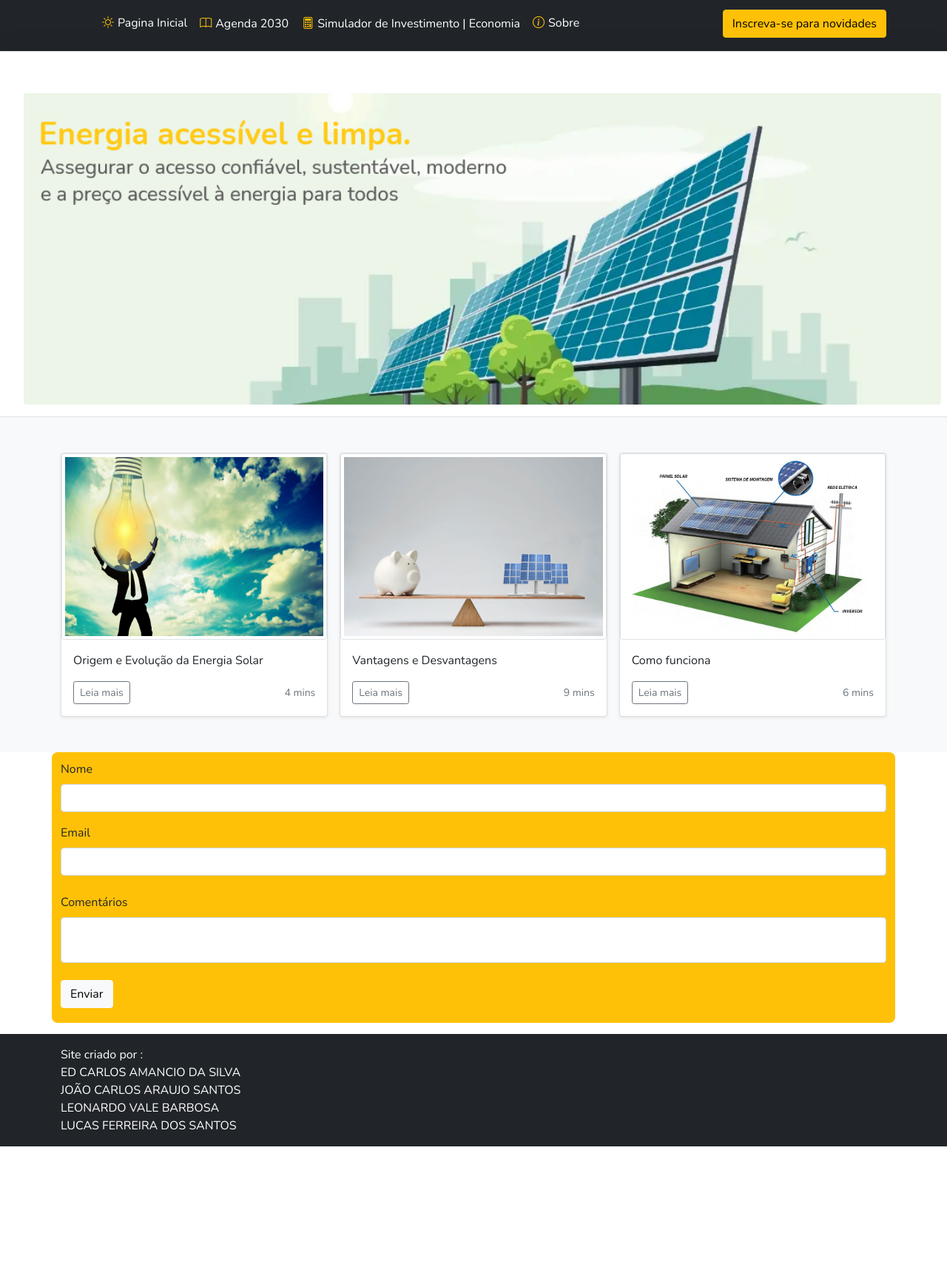
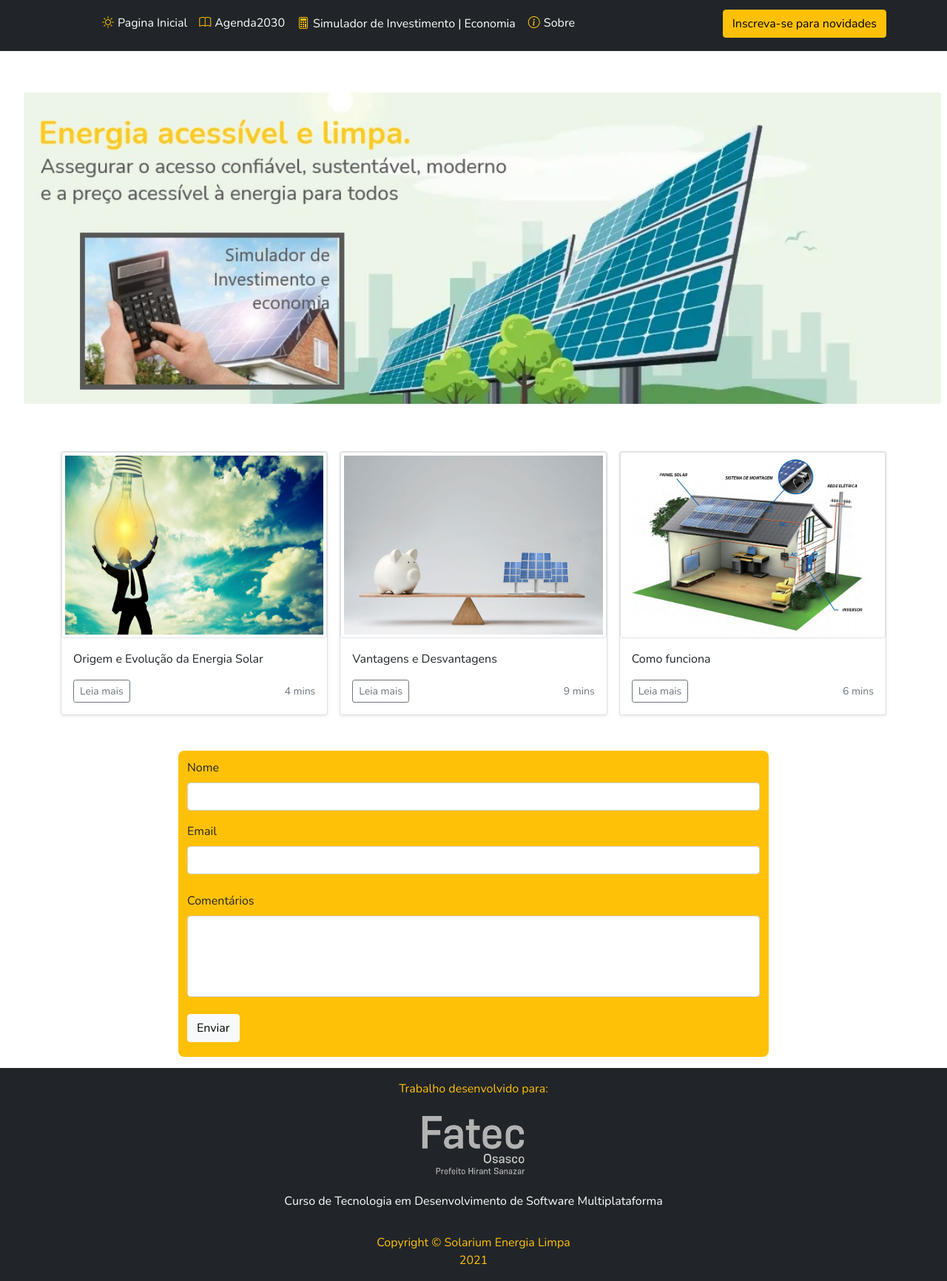
Before and after one commit to byJohnJava/SolariumEnergiaLimpa, a plain HTML site: page index.html in a window 1280 px wide. Shown: the part 200-1932 px from the top of the page at 74% size. Before the commit the page ends 1750 px from the top, so only its background shows below. Drawn offline with nearby package versions, Linux system fonts and the light colour scheme.

Commit message:
Ajustado footer e hero

```diff
--- a/index.html
+++ b/index.html
@@ -62,9 +62,8 @@
             <ul class="nav col-12 col-lg-auto me-lg-auto mb-2 justify-content-center mb-md-0">
               <li><a href="index.html" class="nav-link px-2 text-white"><i class="bi bi-brightness-high"
                     style="margin-right: 5px; color: #ffc107;"></i>Pagina Inicial</a></li>
-              <li><button type="button" class="btn btn-link nav-link px-2 text-white" data-bs-target="#modalAgenda2030"
-                  data-bs-toggle="modal"><i class="bi bi-book" style="margin-right: 5px; color: #ffc107;"></i>Agenda
-                  2030</button></li>
+              <li><a href="http://www.agenda2030.org.br/ods/7/" target="_blank" class="nav-link px-2 text-white"><i class="bi bi-book"
+                style="margin-right: 5px; color: #ffc107;"></i>Agenda2030</a></li>
               <li><button type="button" onclick="limparCampos()" class="btn btn-link nav-link px-2 text-white" data-bs-target="#modalCalculadora"
                   data-bs-toggle="modal"><i class="bi bi-calculator"
                     style="margin-right: 5px; color: #ffc107;"></i>Simulador de Investimento | Economia</button></li>
@@ -84,26 +83,6 @@
     </header>
 
     <main>
-
-      <!-- Modal Agenda 2030 -->
-      <div class="modal fade" id="modalAgenda2030" tabindex="-1" aria-labelledby="Agenda 2030" aria-hidden="true">
-        <div class="modal-dialog modal-xl">
-          <div class="modal-content">
-            <div class="modal-header bg-dark">
-              <h5 class="modal-title" id="modalAgenda2030" style="color: white;"><i class="bi bi-book"
-                  style="margin-right: 8px; color: #ffc107; font-size: 2rem;"></i>Agenda 2030</h5>
-              <button type="button" class="btn-close" data-bs-dismiss="modal" aria-label="Close"
-                style="background-color: white !important;"></button>
-            </div>
-            <div class="modal-body">
-              <iframe src="http://www.agenda2030.org.br/sobre/" frameborder="0" width="1100" height="2000"></iframe>
-            </div>
-            <div class="modal-footer">
-              <button type="button" class="btn btn-secondary" data-bs-dismiss="modal">Fechar</button>
-            </div>
-          </div>
-        </div>
-      </div>
 
       <!-- Modal Calculadora -->
       <div class="modal fade" id="modalCalculadora" tabindex="-1" aria-labelledby="Calculadora de Investimento" aria-hidden="true">
@@ -165,14 +144,14 @@
       </div>
 
       <!-- Hero -->
-      <div class="row p-4 pb-0 pe-lg-0 pt-lg-5 align-items-center rounded-3 border shadow-lg">
+      <div class="row p-4 pb-0 pe-lg-0 pt-lg-5 align-items-center rounded-3">
         <div class="mx-auto my-2">
           <h1 class="display-4 fw-normal">
-            <img src="img/hero.png" width="1240" class="img-fluid rounded mx-auto d-block" alt=""></h1>
+            <img src="img/hero2.png" width="1240" class="img-fluid rounded mx-auto d-block" alt=""></h1>
         </div>
       </div>
 
-      <div class="album py-5 bg-light">
+      <div class="album py-5">
         <div class="container">
 
           <div class="row row-cols-1 row-cols-sm-2 row-cols-md-3 g-3">
@@ -239,7 +218,7 @@
     </main>
     <form>
       <div class="container justify-content-center"
-        style="background-color: #ffc107; border-radius: 8px; margin-bottom: 15px;">
+        style="background-color: #ffc107; border-radius: 8px; margin-bottom: 15px; width: 798px;">
         <div class="mb-3" style="padding-top: 11px;">
           <label for="exampleFormControlInput1" class="form-label">Nome</label>
           <input type="nome" class="form-control" id="exampleFormControlInput1" required>
@@ -250,21 +229,37 @@
         </div>
         <div class="py-2" style="margin-bottom: 15px;">
           <label for="exampleFormControlTextarea1" class="form-label">Comentários</label>
-          <textarea class="form-control" id="exampleFormControlTextarea1" rows="2" style="resize: none;" required></textarea>
+          <textarea class="form-control" id="exampleFormControlTextarea1" rows="4" style="resize: none;" required></textarea>
         </div>
         <input class="btn btn-light" style="margin-bottom: 20px;" type="submit" value="Enviar">
       </div>
     </form>
 
-
+    <footer class="footer mt-auto py-3 bg-dark" id="footer">
+      <div class="container">
+        <span class="text-warning d-flex justify-content-center">
+          Trabalho desenvolvido para:
+        </span>
+        <br>
+        <span class="text-white d-flex justify-content-center">
+          <a href="https://fatecosasco.edu.br/fatec/" target="_blank">
+            <img src="img/fatec.png" width="140" height="80">
+          </a>
+        </span>
+        <br>
+        <span class="text-white d-flex justify-content-center">
+          Curso de Tecnologia em Desenvolvimento de Software Multiplataforma
+        </span>
+      </div>
+    </footer>
 
     <footer class="footer mt-auto py-3 bg-dark" id="footer">
       <div class="container">
-        <span class="text-white">Site criado por : <br>
-          ED CARLOS AMANCIO DA SILVA <br>
-          JOÃO CARLOS ARAUJO SANTOS <br>
-          LEONARDO VALE BARBOSA <br>
-          LUCAS FERREIRA DOS SANTOS <br>
+        <span class="text-warning d-flex justify-content-center">
+          Copyright © Solarium Energia Limpa
+        </span>
+        <span class="text-warning d-flex justify-content-center">
+          2021
         </span>
       </div>
     </footer>
```
Also changed, not shown: card1.html (+27 -30 lines), card2.html (+27 -30 lines), card3.html (+27 -30 lines), img/fatec.png (added), img/hero2.png (added).
